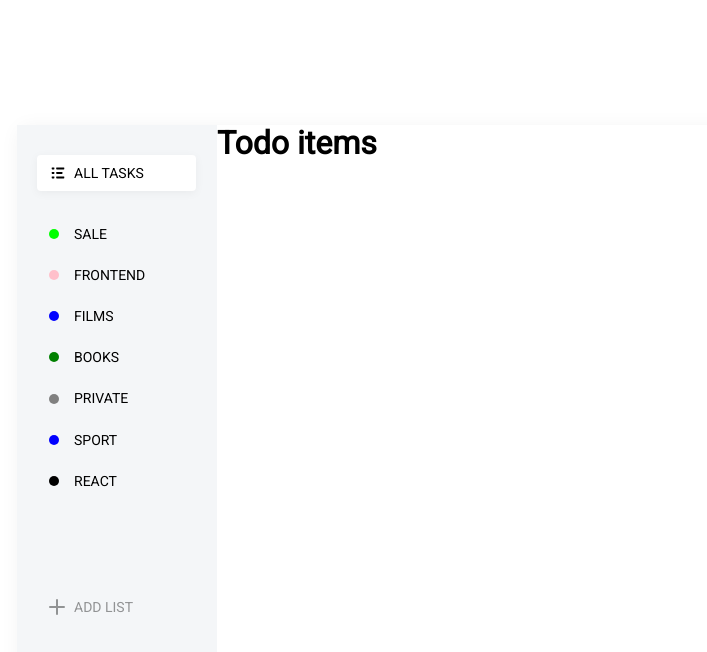
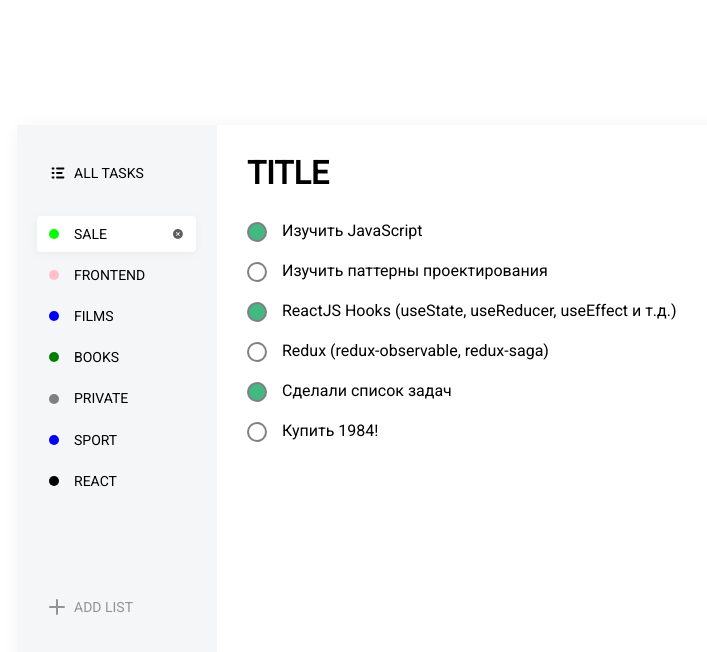
Before and after one commit to VengerAlex/TaskExtended, a React (Create React App) app: page / in a window 1280 px wide. Shown: the top 652 px of the page, without its empty margins (248-955 px from the left). Built offline with nearby package versions, Linux system fonts and the light colour scheme.

Commit message:
pulled data from db.json and maped through it

```diff
--- a/src/App.js
+++ b/src/App.js
@@ -1,27 +1,29 @@
-import {useState} from "react";
+import React, {useState} from "react";
 
 import List from "./components/List/index";
 import AddListBtn from "./components/AddListBtn/AddListBtn";
-import {lists, colors} from './db.json'
+import {lists, colors, tasks} from './db.json'
 
 const App = (props) => {
     const [items, setItems] = useState(lists.map((el) => {
                 el.color = colors.filter(color => color.id === el.colorId)[0].name
 
                 return el
-    })
-    )
+    }))
+    const [thing, setThing] = useState(tasks)
+
 
     return (
         <div className='todo'>
             <div className="todo__sidebar">
-                <List
-                    items={[{icon: '/img/list.svg', title: 'All Tasks', active: true}]}
-                    isRemovable = {false}
-                />
+                <ul className="list">
+                    <li><img className='list__img' src='/img/list.svg' alt="#"/>
+                        <span>All Tasks</span>
+                    </li>
+                </ul>
                 <List
                     items={items}
-                    isRemovable
+                    setItems={setItems}
                 />
                 <AddListBtn
                     colors={colors}
@@ -29,7 +31,18 @@ const App = (props) => {
                 />
             </div>
             <div className="todo__tasks">
-                <h1>Todo items</h1>
+                <h1 className='todo__title'>TITLE</h1>
+                {thing.map(el => (
+                    <div className='todo__wrapper'>
+                        <input
+                            className='todo__checkbox'
+                            type="checkbox"
+                            checked={el.completed}
+                            id={el.id}
+                        />
+                        <label className='todo__label' htmlFor={el.id}>{el.text}</label>
+                    </div>
+                ))}
             </div>
         </div>
     )
--- a/src/components/AddListBtn/AddListBtn.jsx
+++ b/src/components/AddListBtn/AddListBtn.jsx
@@ -23,7 +23,6 @@ const AddListBtn = ({colors, setItems}) => {
             color: color.hex,
             colorId: color.id
         }
-        console.log(obj)
 
         setItems(prev => [...prev, obj])
         setValue('')
--- a/src/components/List/List.scss
+++ b/src/components/List/List.scss
@@ -67,10 +67,7 @@
     height: 10px;
     width: 10px;
     display: none;
-  }
-
-  &:hover {
-    .list__close {
+    &.active{
       display: block;
     }
   }
--- a/src/components/List/ListItem.jsx
+++ b/src/components/List/ListItem.jsx
@@ -1,16 +1,22 @@
 import React from 'react';
 
-const ListItem = (props) => {
+const ListItem = ({title, icon, color, active}) => {
+
+
     return (
-        <li key={props.el.title} className={props.el.active ? 'active' : ''}>
-            <img className='list__close' src={props.isRemovable ? '/img/close.svg' : ''} alt=""/>
-            {props.el.icon
-                ? <img className='list__img' src={props.el.icon} alt="#"/>
-                : <i className='badge' style={{backgroundColor: props.el.color}}></i>
+        <li key={title} className='active'>
+            {/*<img className='list__close' src={props.isRemovable ? '/img/close.svg' : ''} alt=""/>*/}
+
+            {icon
+                ? <img className='list__img' src={icon} alt="#"/>
+                : <i className='badge' style={{backgroundColor: color}}></i>
             }
-            <span >{props.el.title}</span>
+
+            <span >{title}</span>
         </li>
     );
 };
 
 export default ListItem;
+
+// className={props.el.active ? 'active' : ''}
--- a/src/components/List/index.jsx
+++ b/src/components/List/index.jsx
@@ -1,19 +1,41 @@
 import './List.scss'
 import ListItem from "./ListItem";
+import React, {useState} from "react";
 
 
-const List = ({items, isRemovable, popupHandeler}) => {
+const List = ({items, popupHandeler, setItems}) => {
+    const [active, setActive] = useState(1)
+
+    const removeItems = (folder) => {
+        const folders = items.filter(el => el.id !== folder.id)
+
+        setItems(folders)
+    }
+
     return (
         <ul
             onClick={popupHandeler}
             className="list"
         >
             {items && items.map(el => (
-                <ListItem
-                    key={el.id}
-                    el={el}
-                    isRemovable={isRemovable}
-                />
+                <li
+                    onClick={() => setActive(el.id)}
+                    key={el.title}
+                    className={active === el.id ? 'active' : ''}
+                >
+                    <img
+                        onClick={() => removeItems(el)}
+                        className={active === el.id ? 'list__close active' : 'list__close'}
+                        src='/img/close.svg' alt=""
+                    />
+
+                    {el.icon
+                        ? <img className='list__img' src={el.icon} alt="#"/>
+                        : <i className='badge' style={{backgroundColor: el.color}}></i>
+                    }
+
+                    <span >{el.title}</span>
+                </li>
             ))}
         </ul>
     );
--- a/src/db.json
+++ b/src/db.json
@@ -63,69 +63,15 @@
     },
     {
       "listId": 2,
-      "text": "123",
+      "text": "Сделали список задач",
       "completed": true,
       "id": 5
     },
     {
       "listId": 1,
-      "text": "test",
+      "text": "Купить 1984!",
       "completed": false,
       "id": 6
-    },
-    {
-      "listId": 1,
-      "text": "qweqwe",
-      "completed": false,
-      "id": 7
-    },
-    {
-      "listId": 1,
-      "text": "qweqwe",
-      "completed": true,
-      "id": 8
-    },
-    {
-      "listId": 1,
-      "text": "123",
-      "completed": false,
-      "id": 9
-    },
-    {
-      "listId": 4,
-      "text": "Купить 1984!",
-      "completed": true,
-      "id": 10
-    },
-    {
-      "listId": 2,
-      "text": "222",
-      "completed": true,
-      "id": 12
-    },
-    {
-      "listId": 7,
-      "text": "Сделали сайдбар",
-      "completed": true,
-      "id": 15
-    },
-    {
-      "listId": 7,
-      "text": "Сделали список задач",
-      "completed": true,
-      "id": 16
-    },
-    {
-      "listId": 7,
-      "text": "Сделали удаление и редактирование задач и списков",
-      "completed": true,
-      "id": 17
-    },
-    {
-      "listId": 8,
-      "text": "tttt",
-      "completed": false,
-      "id": 18
     }
   ],
   "colors": [
--- a/src/index.scss
+++ b/src/index.scss
@@ -206,3 +206,39 @@ button{
     background-color: darken(#42b883, 10%);
   }
 }
+
+.todo{
+  &__tasks{
+    padding: 30px;
+  }
+  &__title{
+    margin-bottom: 30px;
+  }
+  &__wrapper{
+    display: flex;
+    align-items: center;
+    margin-bottom: 20px;
+  }
+  &__checkbox{
+    cursor: pointer;
+    opacity: 0;
+    position: absolute;
+    &:checked + label::before{
+      background-color: #42b883;
+    }
+  }
+
+  &__label{
+    cursor: pointer;
+    display: flex;
+    &::before{
+      content: '';
+      margin-right: 15px;
+      width: 1em;
+      height: 1em;
+      border-radius: 50%;
+      border: 2px solid gray;
+    }
+
+  }
+}
```
